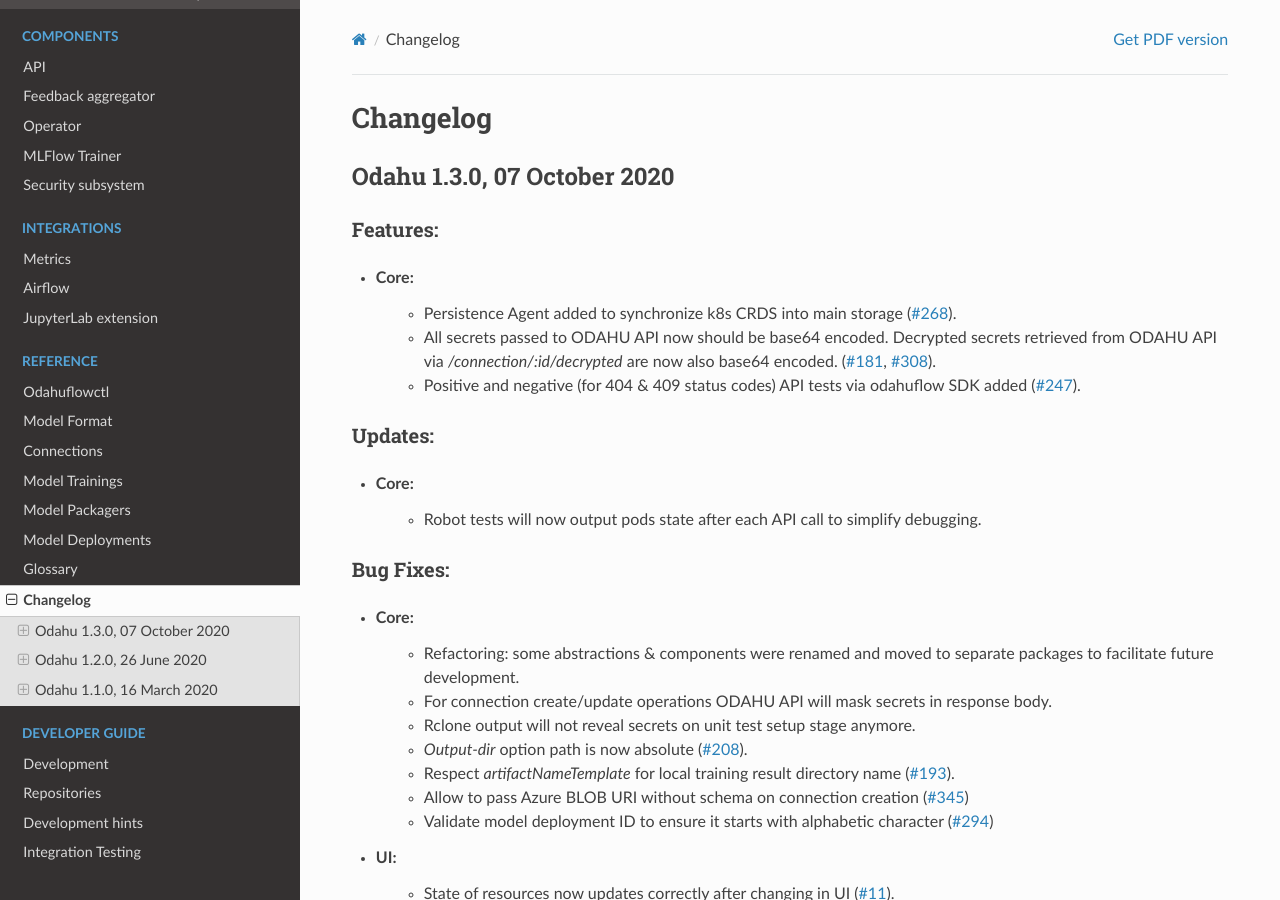
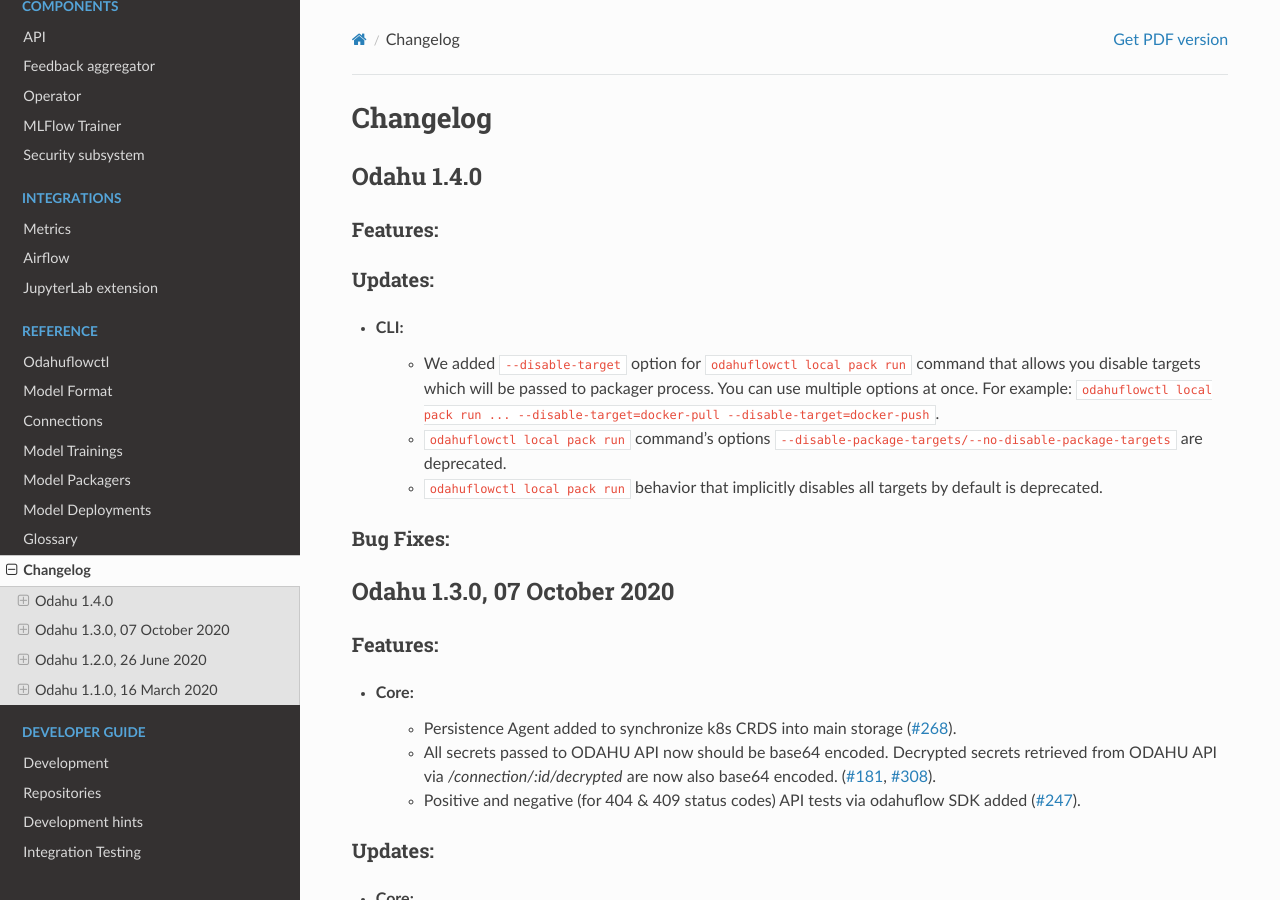
Before and after one commit to odahu/odahu-docs, a Sphinx documentation site: the page built from source/ref_changelog.rst, in a window 1280 px wide and 900 px high. Built offline with Sphinx 7.4.7 and the Read the Docs theme 2.0.0, drawn with Linux system fonts in a browser that asks for light colours; formulas are drawn with MathJax 3; some of the changed text lies outside the part shown.

Commit message:
Changelog: odahuflowctl local pack run changes info (#97)

```diff
--- a/source/ref_changelog.rst
+++ b/source/ref_changelog.rst
@@ -1,5 +1,25 @@
 Changelog
 =========
+
+Odahu 1.4.0
+--------------------------
+
+Features:
+""""""""""""
+
+Updates:
+""""""""""""
+
+- CLI:
+    * We added ``--disable-target`` option for ``odahuflowctl local pack run`` command that allows you disable targets
+      which will be passed to packager process. You can use multiple options at once. For example:
+      ``odahuflowctl local pack run ... --disable-target=docker-pull --disable-target=docker-push``.
+    * ``odahuflowctl local pack run`` command's options ``--disable-package-targets/--no-disable-package-targets`` are
+      deprecated.
+    * ``odahuflowctl local pack run`` behavior that implicitly disables all targets by default is deprecated.
+
+Bug Fixes:
+""""""""""""
 
 Odahu 1.3.0, 07 October 2020
 --------------------------
```
